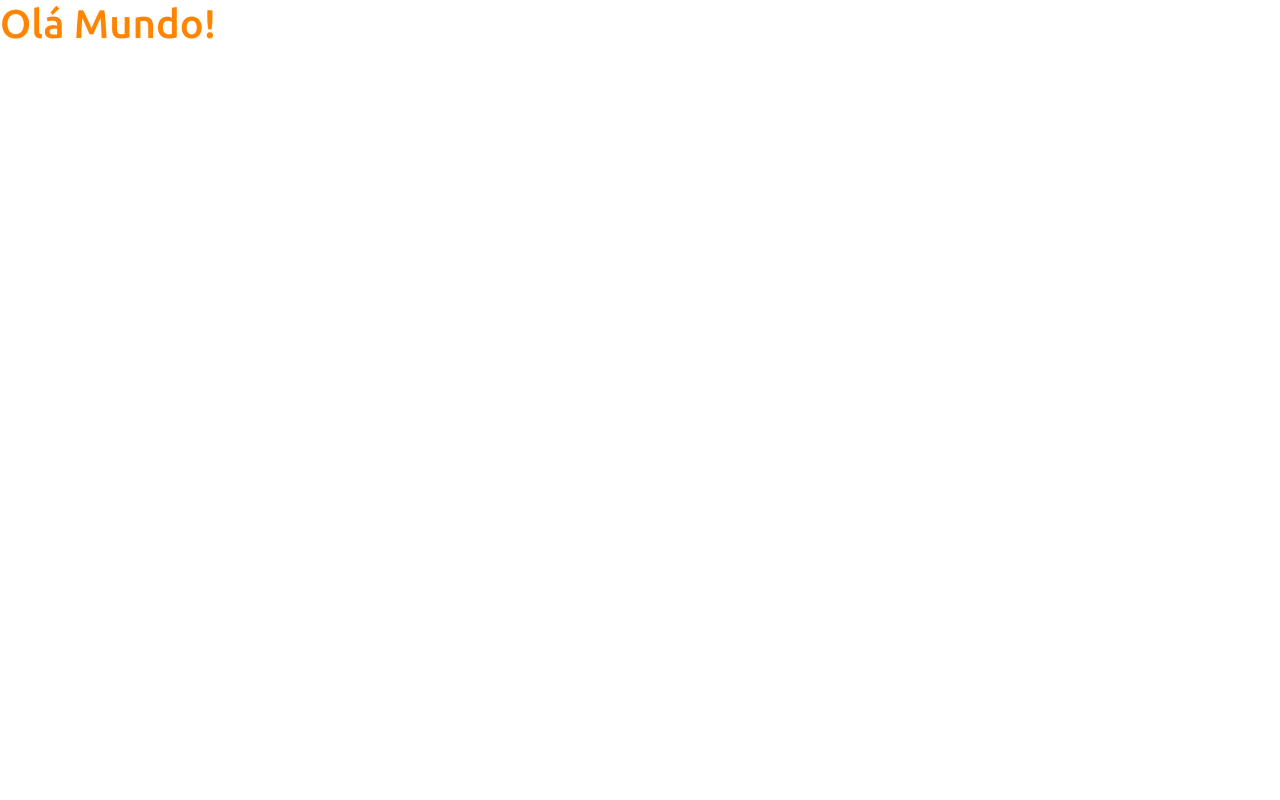
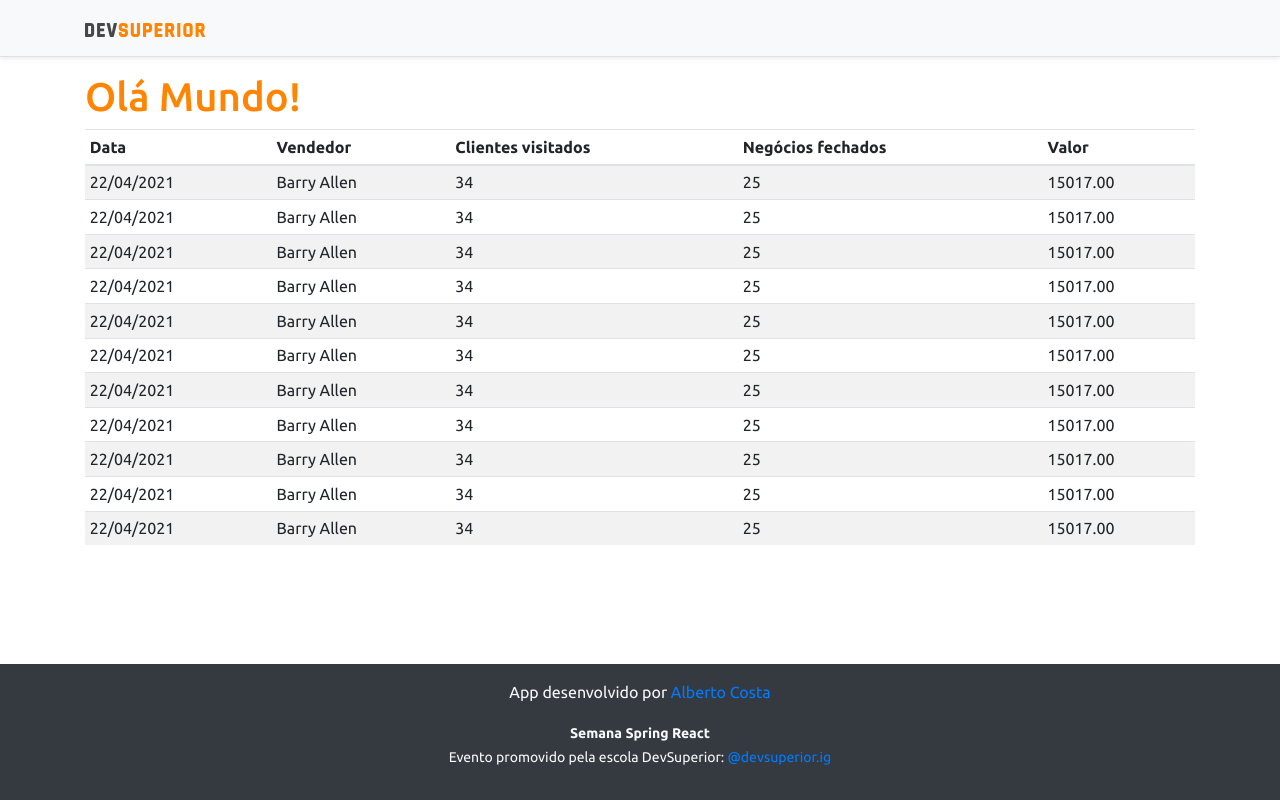
Before and after one commit to allbertocosta/projeto-sds-3, a React (Create React App) app in the folder frontend/: page / in a window 1280 px wide. Built offline with nearby package versions, Linux system fonts and the light colour scheme.

Commit message:
Basic static components

```diff
--- a/frontend/src/App.tsx
+++ b/frontend/src/App.tsx
@@ -1,9 +1,18 @@
+import DataTable from "components/DataTable";
+import Footer from "components/Footer";
+import NavBar from "components/NavBar";
 
 function App() {
   return (
-    <div>
+    <>
+    <NavBar/>
+    <div className = "container">
       <h1 className="text-primary">Olá Mundo!</h1>
+      <DataTable></DataTable>
     </div>
+    <Footer/>
+
+    </>
   );
 }
 
--- /dev/null
+++ b/frontend/src/components/DataTable/index.tsx
@@ -0,0 +1,98 @@
+const DataTable = () => {
+    return (
+        <div className="table-responsive">
+    <table className="table table-striped table-sm">
+        <thead>
+            <tr>
+                <th>Data</th>
+                <th>Vendedor</th>
+                <th>Clientes visitados</th>
+                <th>Negócios fechados</th>
+                <th>Valor</th>
+            </tr>
+        </thead>
+        <tbody>
+            <tr>
+                <td>22/04/2021</td>
+                <td>Barry Allen</td>
+                <td>34</td>
+                <td>25</td>
+                <td>15017.00</td>
+            </tr>
+            <tr>
+                <td>22/04/2021</td>
+                <td>Barry Allen</td>
+                <td>34</td>
+                <td>25</td>
+                <td>15017.00</td>
+            </tr>
+            <tr>
+                <td>22/04/2021</td>
+                <td>Barry Allen</td>
+                <td>34</td>
+                <td>25</td>
+                <td>15017.00</td>
+            </tr>
+            <tr>
+                <td>22/04/2021</td>
+                <td>Barry Allen</td>
+                <td>34</td>
+                <td>25</td>
+                <td>15017.00</td>
+            </tr>
+            <tr>
+                <td>22/04/2021</td>
+                <td>Barry Allen</td>
+                <td>34</td>
+                <td>25</td>
+                <td>15017.00</td>
+            </tr>
+            <tr>
+                <td>22/04/2021</td>
+                <td>Barry Allen</td>
+                <td>34</td>
+                <td>25</td>
+                <td>15017.00</td>
+            </tr>
+            <tr>
+                <td>22/04/2021</td>
+                <td>Barry Allen</td>
+                <td>34</td>
+                <td>25</td>
+                <td>15017.00</td>
+            </tr>
+            <tr>
+                <td>22/04/2021</td>
+                <td>Barry Allen</td>
+                <td>34</td>
+                <td>25</td>
+                <td>15017.00</td>
+            </tr>
+            <tr>
+                <td>22/04/2021</td>
+                <td>Barry Allen</td>
+                <td>34</td>
+                <td>25</td>
+                <td>15017.00</td>
+            </tr>
+            <tr>
+                <td>22/04/2021</td>
+                <td>Barry Allen</td>
+                <td>34</td>
+                <td>25</td>
+                <td>15017.00</td>
+            </tr>
+            <tr>
+                <td>22/04/2021</td>
+                <td>Barry Allen</td>
+                <td>34</td>
+                <td>25</td>
+                <td>15017.00</td>
+            </tr>
+        </tbody>
+    </table>
+</div>
+    );
+}
+
+export default DataTable;
--- /dev/null
+++ b/frontend/src/components/Footer/index.tsx
@@ -0,0 +1,13 @@
+const Footer = () => {
+    return (
+        <footer className="footer mt-auto py-3 bg-dark">
+            <div className="container">
+                <p className="text-light">App desenvolvido por <a href="https://www.linkedin.com/in/alberto-costa-601029122/" target="_blank" rel="noreferrer">Alberto Costa</a></p>
+                <p className="text-light"><small><strong>Semana Spring React</strong><br />
+      Evento promovido pela escola DevSuperior: <a href="https://instagram.com/devsuperior.ig" target="_blank" rel="noreferrer">@devsuperior.ig</a></small></p>
+            </div>
+        </footer>
+    );
+}
+
+export default Footer;
--- /dev/null
+++ b/frontend/src/components/NavBar/index.tsx
@@ -0,0 +1,16 @@
+
+import ImgDsDark from 'assets/img/ds-dark.svg';
+
+const NavBar = () => {
+    return (
+        <div className="d-flex flex-column flex-md-row align-items-center p-3 px-md-4 mb-3 bg-light border-bottom shadow-sm">
+        <div className="container">
+          <nav className="my-2 my-md-0 mr-md-3">
+            <img src={ImgDsDark} alt="DevSuperior" width="120" />
+          </nav>
+        </div>
+      </div>
+    );
+  }
+
+  export default NavBar;
```
Also changed, not shown: frontend/src/assets/img/ds-dark.svg (added).
